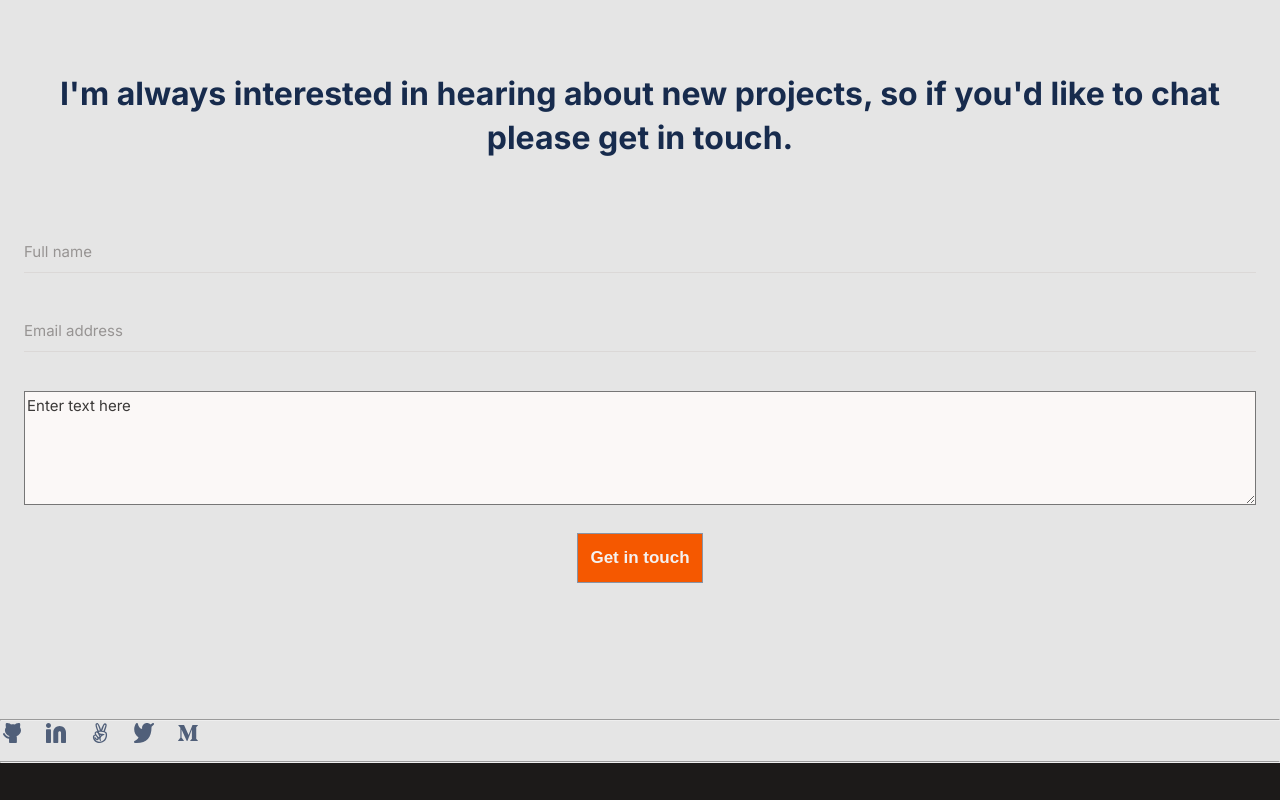
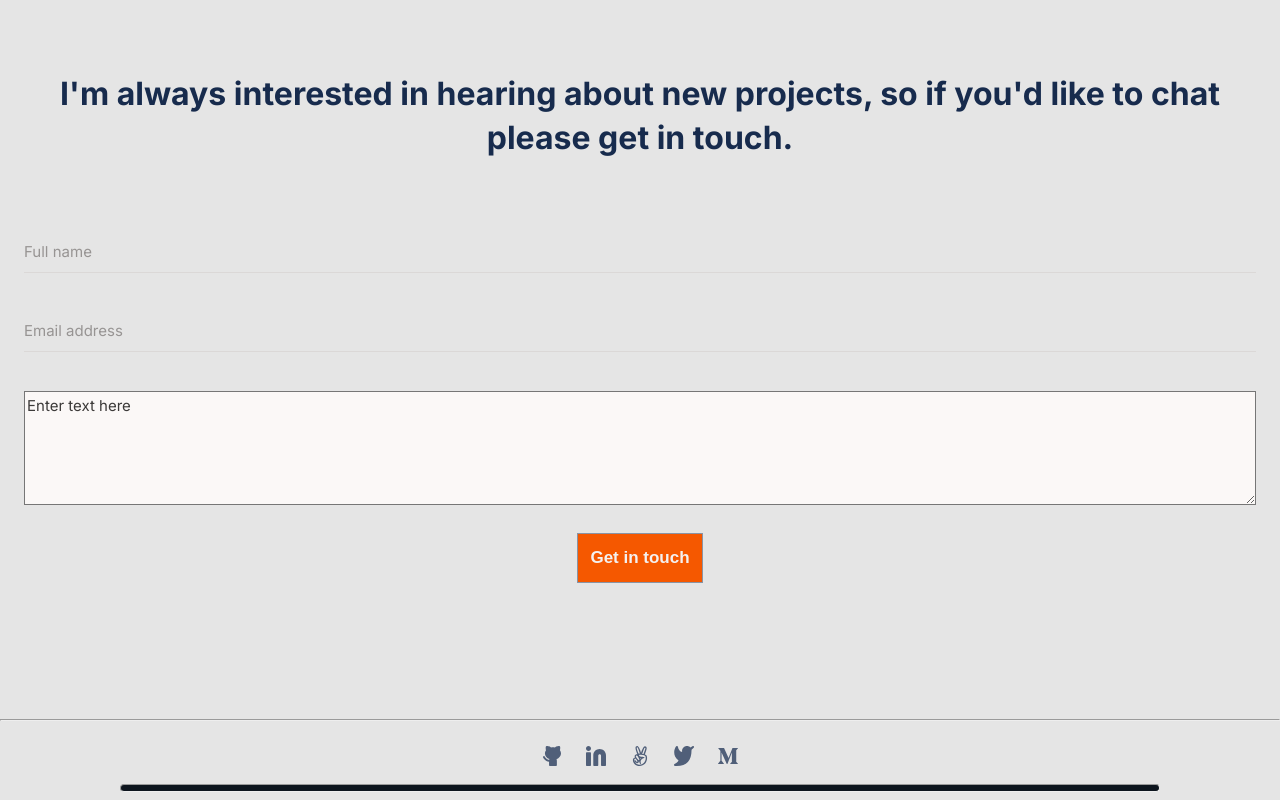
Before and after one commit to mengiefen/personal-portfolio, a website: page home.html in a window 1280 px wide. Shown: the part 5559-6359 px from the top of the page. Before the commit the page ends 6322 px from the top, so only its background shows below. Drawn offline with Linux system fonts and the light colour scheme.

Commit message:
Add format to icons' footer

```diff
--- a/home.html
+++ b/home.html
@@ -272,7 +272,7 @@
 
       <footer class="footer">
         <hr class="thin-line" />
-        <div class="button-group-1">
+        <div class="button-group-1 footer-buttons">
           <a href="#"><img src="/assets/images/icon-github-dark.svg" alt="Github icon" class="github-icon" /></a>
           <a href="#">
             <img src="/assets/images/icon-linkden-dark.svg" alt="linkedin icon" class="linkedin-icon"
--- a/styles.css
+++ b/styles.css
@@ -434,3 +434,25 @@ body {
   align-self: center;
   background-color: #fbf8f7;
 }
+
+.footer {
+  display: flex;
+  flex-direction: column;
+}
+
+.thin-line {
+  margin-bottom: 23px;
+  color: #dfe1e6;
+  width: 100%;
+}
+
+.footer-buttons {
+  align-self: center;
+}
+
+.thick-line {
+  height: 7.5px;
+  background-color: #0d151e;
+  margin: 0 120px 8px 120px;
+  border-radius: 10px;
+}
```
